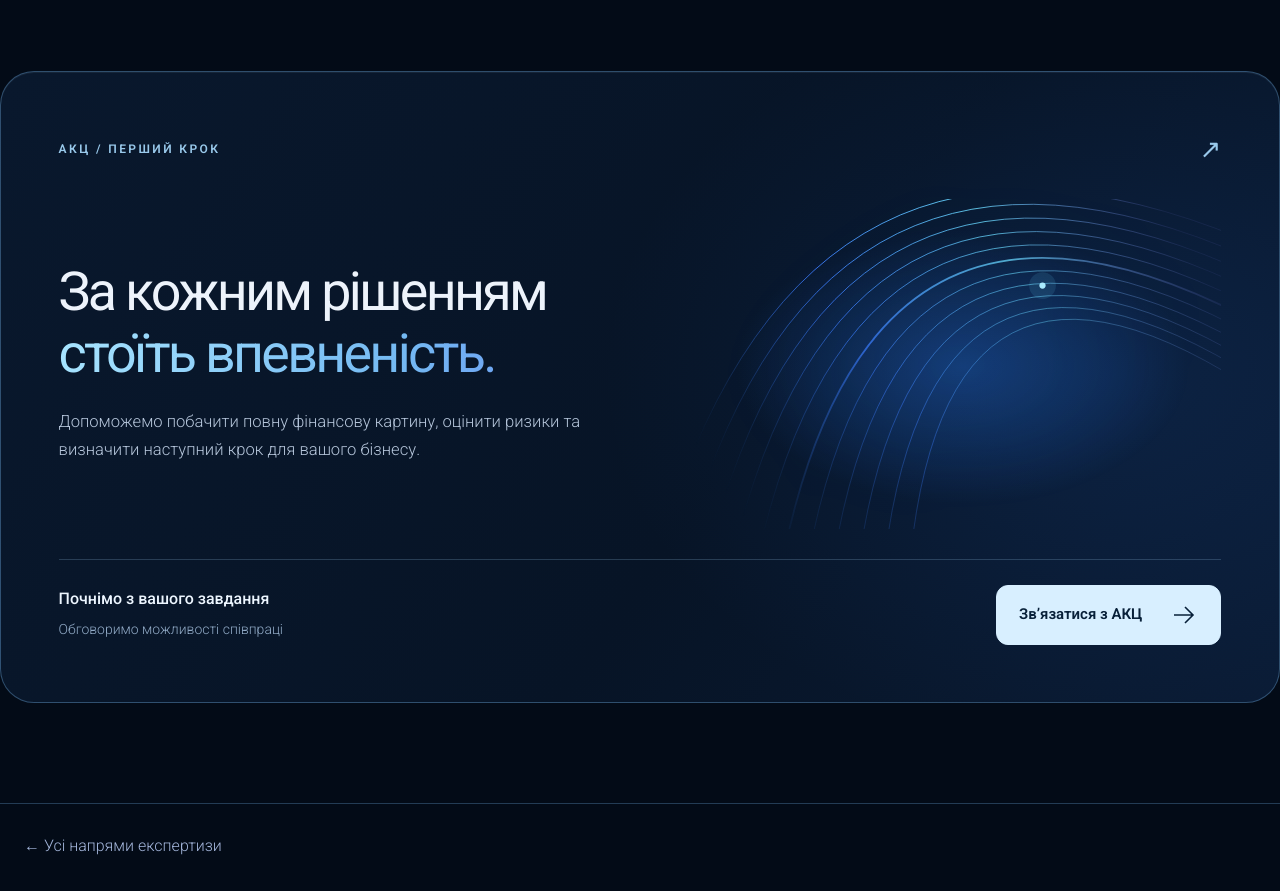
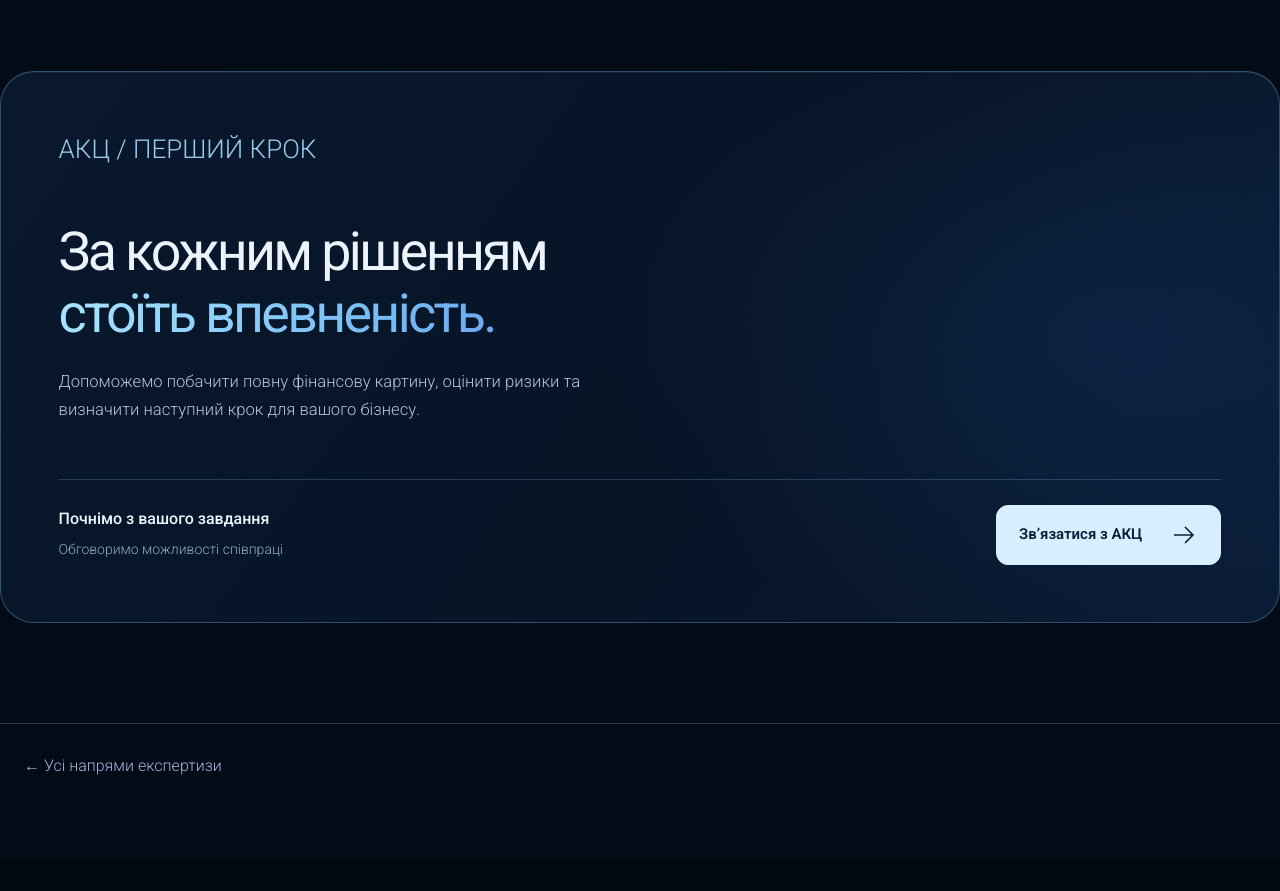
Before and after one commit to dnagorna3817-spec/website_akc_main, a Next.js app: page /expertise/audit in a window 1280 px wide. Shown: the part 3980-4871 px from the top of the page. After the commit the page ends 4838 px from the top, so only its background shows below. Built offline with nearby package versions, Linux system fonts and the light colour scheme.

Commit message:
Remove closing CTA decorative arcs and arrow

```diff
--- a/app/expertise/[slug]/page.tsx
+++ b/app/expertise/[slug]/page.tsx
@@ -57,23 +57,13 @@ export default async function ServicePage({ params }: { params: Promise<{ slug:
         <section className={audit.section} id="process"><p className={audit.kicker}>03 / ПРОЦЕС</p><h2>Від запиту <span>до конкретних висновків.</span></h2><div className={audit.timeline}>{stages.map(([n,title,desc])=><article key={n}><span>{n}</span><h3>{title}</h3><p>{desc}</p></article>)}</div></section>
         <section className={audit.section}><p className={audit.kicker}>04 / РЕЗУЛЬТАТ</p><h2>Не просто перевірка. <span>Основа для рішень.</span></h2><div className={audit.result}><div><h3>Зрозумілі висновки та наступні кроки</h3><p>Допомагаємо побачити фінансову картину, визначити ризики та сформувати практичні рекомендації.</p></div><ul><li>Незалежна оцінка фінансової інформації</li><li>Виявлені ризики та проблемні ділянки</li><li>Практичні рекомендації для бізнесу</li></ul></div></section>
         <section className={audit.cta} id="consultation" aria-labelledby="audit-contact-title">
-          <div className={audit.ctaTopline}><span>АКЦ / ПЕРШИЙ КРОК</span><span aria-hidden="true">↗</span></div>
+          <div className={audit.ctaTopline}><span>АКЦ / ПЕРШИЙ КРОК</span></div>
           <div className={audit.ctaBody}>
             <div className={audit.ctaCopy}>
               <h2 id="audit-contact-title">За кожним рішенням <span>стоїть впевненість.</span></h2>
               <p>Допоможемо побачити повну фінансову картину, оцінити ризики та визначити наступний крок для вашого бізнесу.</p>
             </div>
-            <div className={audit.ctaArtwork} aria-hidden="true">
-              <svg viewBox="0 0 540 370" fill="none" xmlns="http://www.w3.org/2000/svg" preserveAspectRatio="xMidYMid meet">
-                <defs>
-                  <linearGradient id="auditCtaStroke" x1="25" y1="350" x2="510" y2="25" gradientUnits="userSpaceOnUse"><stop stopColor="#173E78" stopOpacity="0"/><stop offset=".38" stopColor="#3979F9"/><stop offset=".7" stopColor="#69DBFF"/><stop offset="1" stopColor="#8788FF" stopOpacity=".1"/></linearGradient>
-                  <radialGradient id="auditCtaHalo"><stop stopColor="#2778EE" stopOpacity=".32"/><stop offset="1" stopColor="#2778EE" stopOpacity="0"/></radialGradient>
-                </defs>
-                <ellipse cx="275" cy="188" rx="255" ry="155" fill="url(#auditCtaHalo)"/>
-                {Array.from({length: 11}, (_, index) => <path key={index} d={`M ${-60 + index * 28} 375 Q ${105 + index * 17} ${-155 + index * 12} ${590 + index * 7} ${45 + index * 21}`} stroke="url(#auditCtaStroke)" strokeWidth={index === 5 ? 2 : 1} opacity={1 - index * .052} />)}
-                <circle cx="365" cy="97" r="3.5" fill="#B2EEFF"/><circle cx="365" cy="97" r="15" fill="#67D5FF" fillOpacity=".12"/>
-              </svg>
-            </div>
+
           </div>
           <div className={audit.ctaBottom}>
             <div><strong>Почнімо з вашого завдання</strong><p>Обговоримо можливості співпраці</p></div>
```
